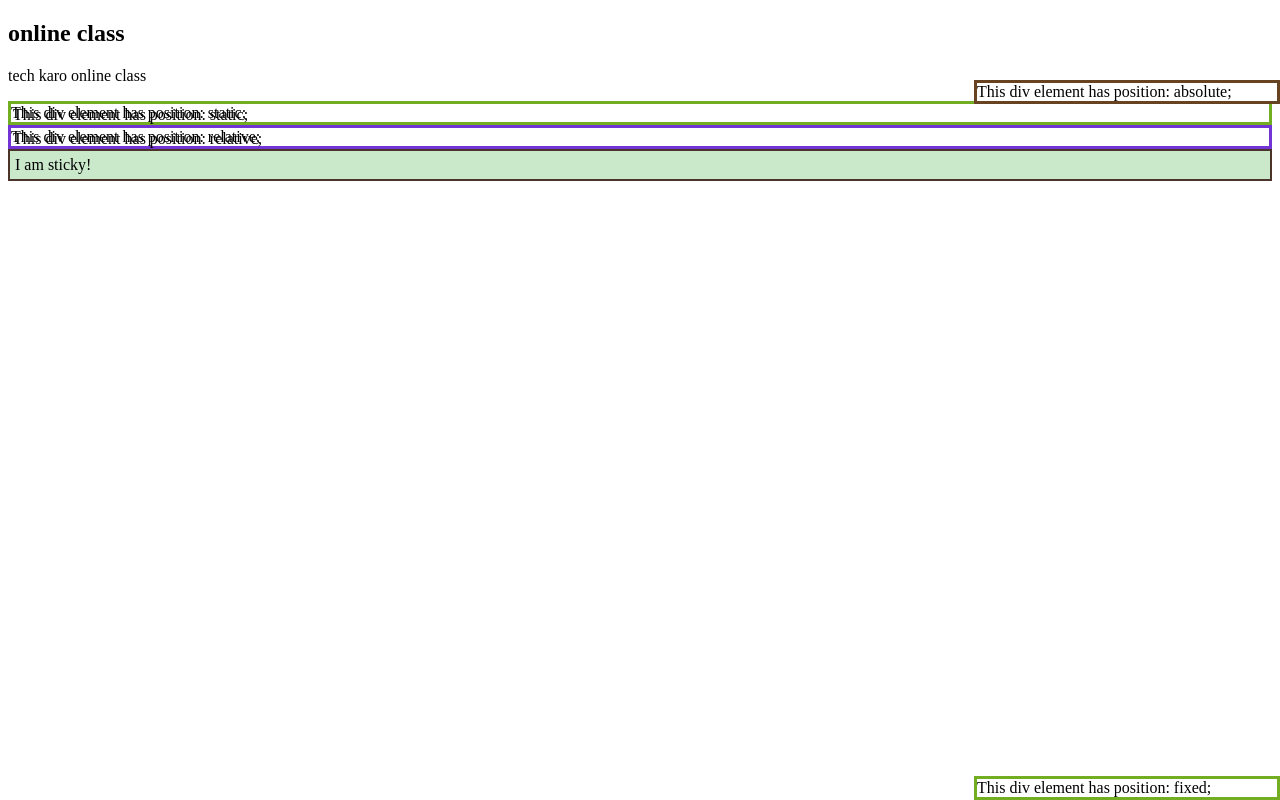
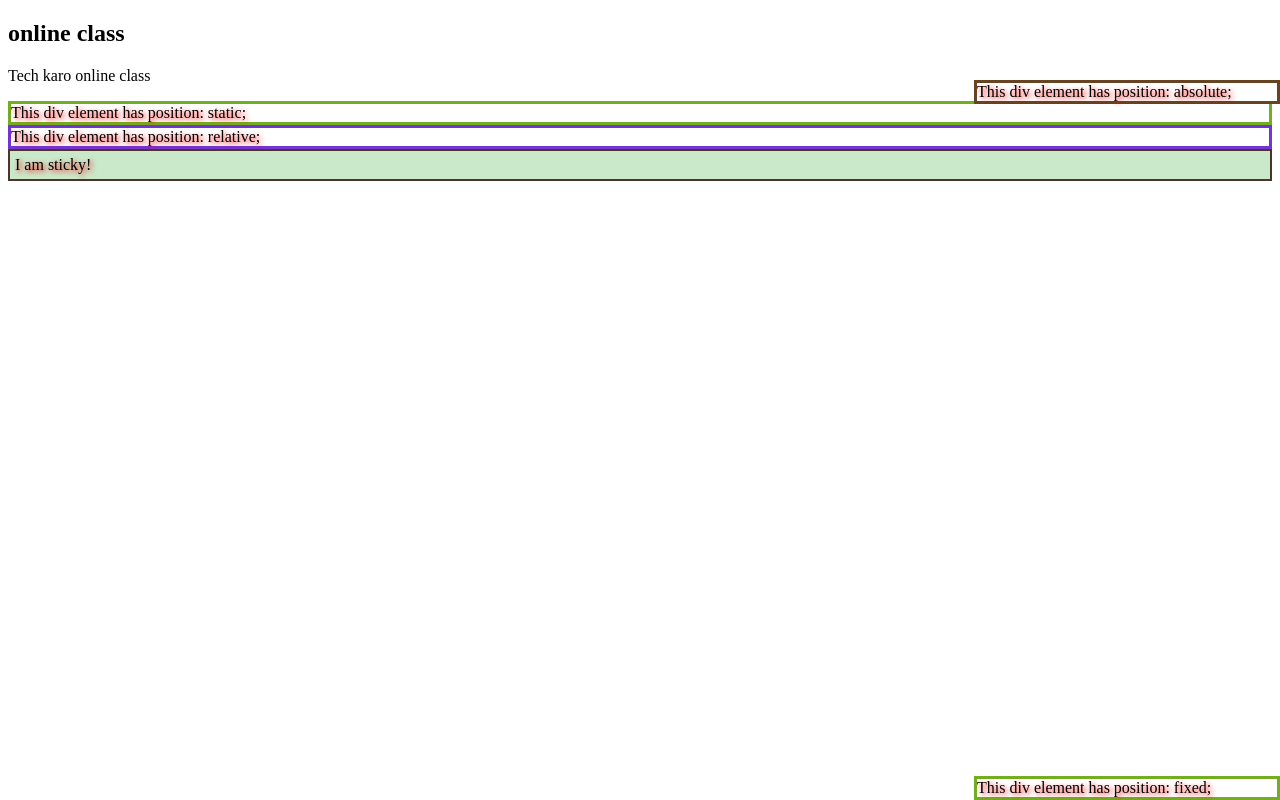
Before and after one commit to naima-shk/Circle-Web-Development, a plain HTML site: page class 6 (online)/index.html in a window 1280 px wide. Drawn offline with Linux system fonts and the light colour scheme.

Commit message:
'completed-CSS-Position-implementation'

```diff
--- a/class 6 (online)/index.html
+++ b/class 6 (online)/index.html
@@ -4,14 +4,14 @@
     <meta charset="UTF-8">
     <meta http-equiv="X-UA-Compatible" content="IE=edge">
     <meta name="viewport" content="width=device-width, initial-scale=1.0">
-    <title>Document</title>
+    <title>CSS-positioning</title>
     <link rel="stylesheet" href="style.css">
 
 </head>
 <body>
  <h2>online class </h2>
 
- <p>tech karo online class</p>
+ <p>Tech karo online class</p>
 
 <div class="static">
   This div element has position: static;
--- a/class 6 (online)/style.css
+++ b/class 6 (online)/style.css
@@ -1,15 +1,16 @@
 div.static {
     position: static;
     border: 3px solid #73AD21;
-    text-shadow: 2px 2px;
+    text-shadow: 2px 2px 5px red;
   }
   div.relative {
     position: relative;
-    text-shadow: 2px 2px;
+    text-shadow: 2px 2px 5px red;
     border: 3px solid #7334d6;
   }
   div.absolute {
     position: absolute;
+    text-shadow:  2px 2px 5px red;
     top: 80px;
     right: 0;
     width: 300px;
@@ -17,13 +18,15 @@ div.static {
   }
   div.fixed {
     position: fixed;
+    text-shadow: 2px 2px 5px red;
     bottom: 0;
     right: 0;
     width: 300px;
     border: 3px solid #73AD21;
   }
   div.sticky {
-     position: sticky;
+    position: sticky;
+    text-shadow: 2px 2px 5px red;
     top:10;
     position: -webkit-sticky;
     padding: 5px;
```
